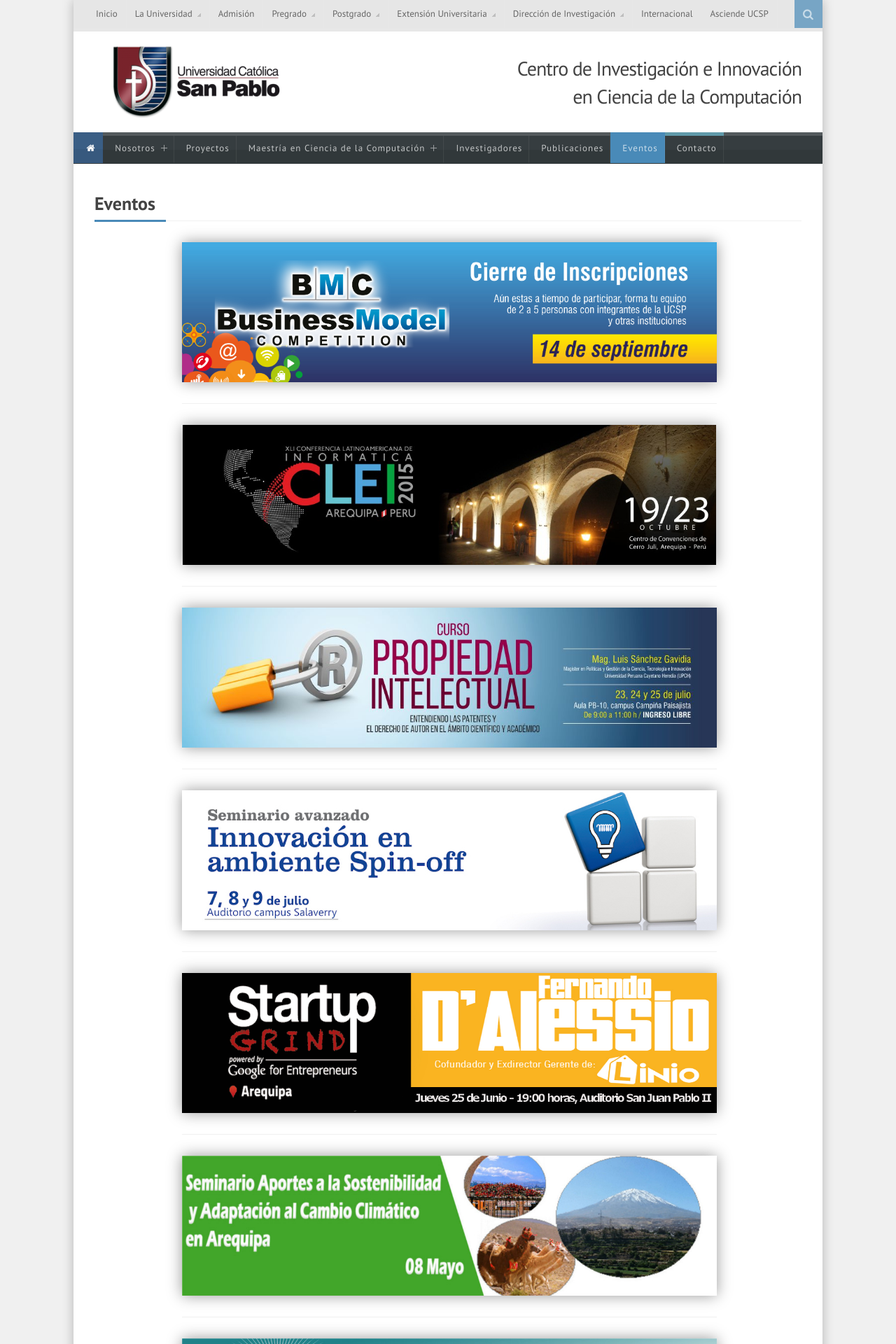
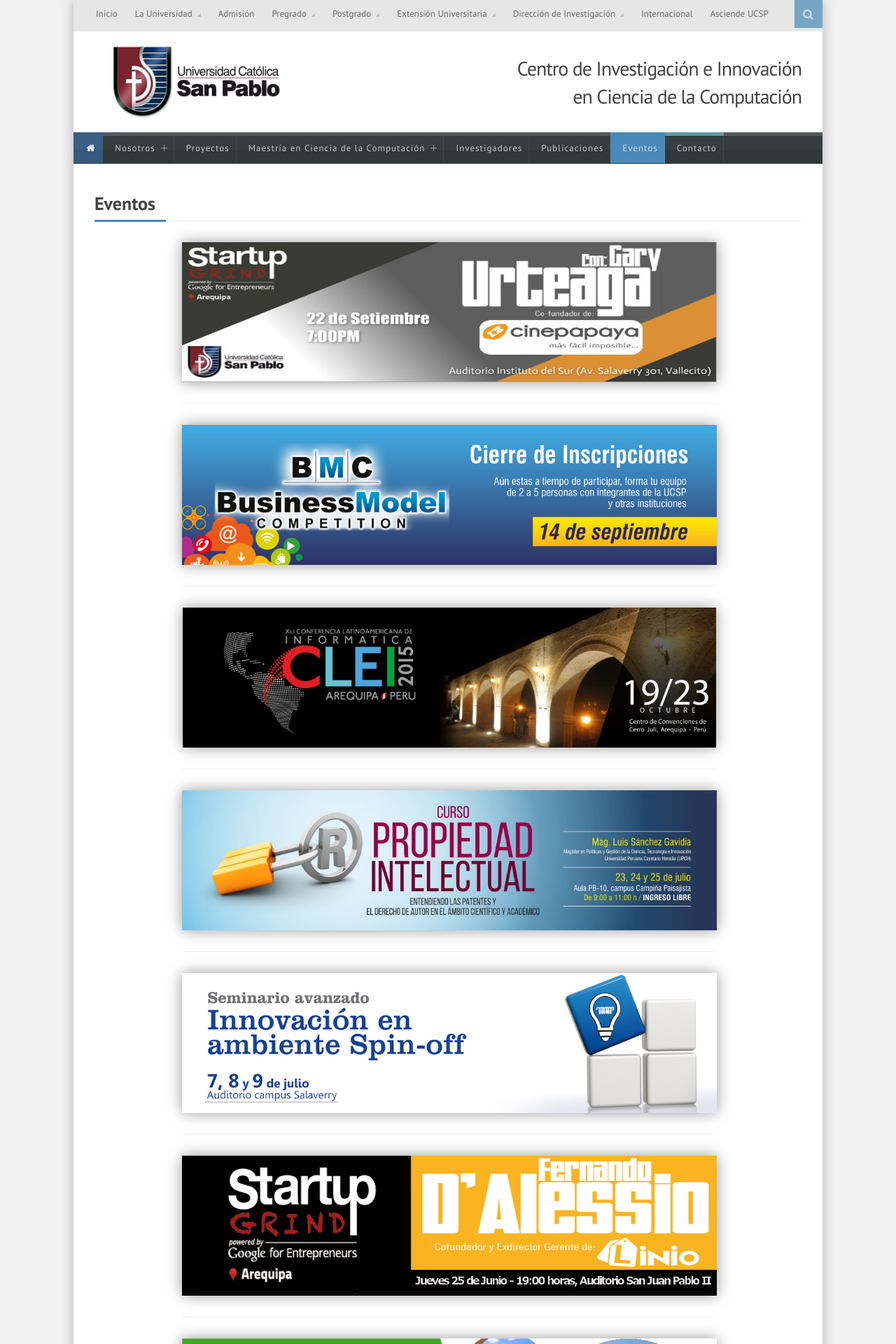
Before and after one commit to cs-ucsp/rics-ucsp, a Jekyll site: the page built from eventos/index.html, in a window 1280 px wide. Shown: the top 1920 px of the page at 70% size. Built offline with Jekyll 4.4.1, drawn with Linux system fonts in a browser that asks for light colours; nearby versions of some CDN libraries; some web fonts are replaced; library files that are not in the unit come from our copies; Markdown is read by kramdown in place of the engine named in the settings.

Commit message:
añadido evento startup grind 22 setiembre

```diff
--- a/eventos/index.html
+++ b/eventos/index.html
@@ -11,6 +11,13 @@ title: Eventos
 
 
 <div class="image-eventos">
+
+<a href="#">
+<img class="img-responsive center-block box-shadow-black banner-thumb"
+src="/img/eventos/startup-22-setiembre.jpg">
+</a>
+
+<hr/>
 
 
 <a href="/eventos/business-model-competition/business-model-competition.html">
```
Also changed, not shown: img/eventos/startup-22-setiembre.jpg (added).
